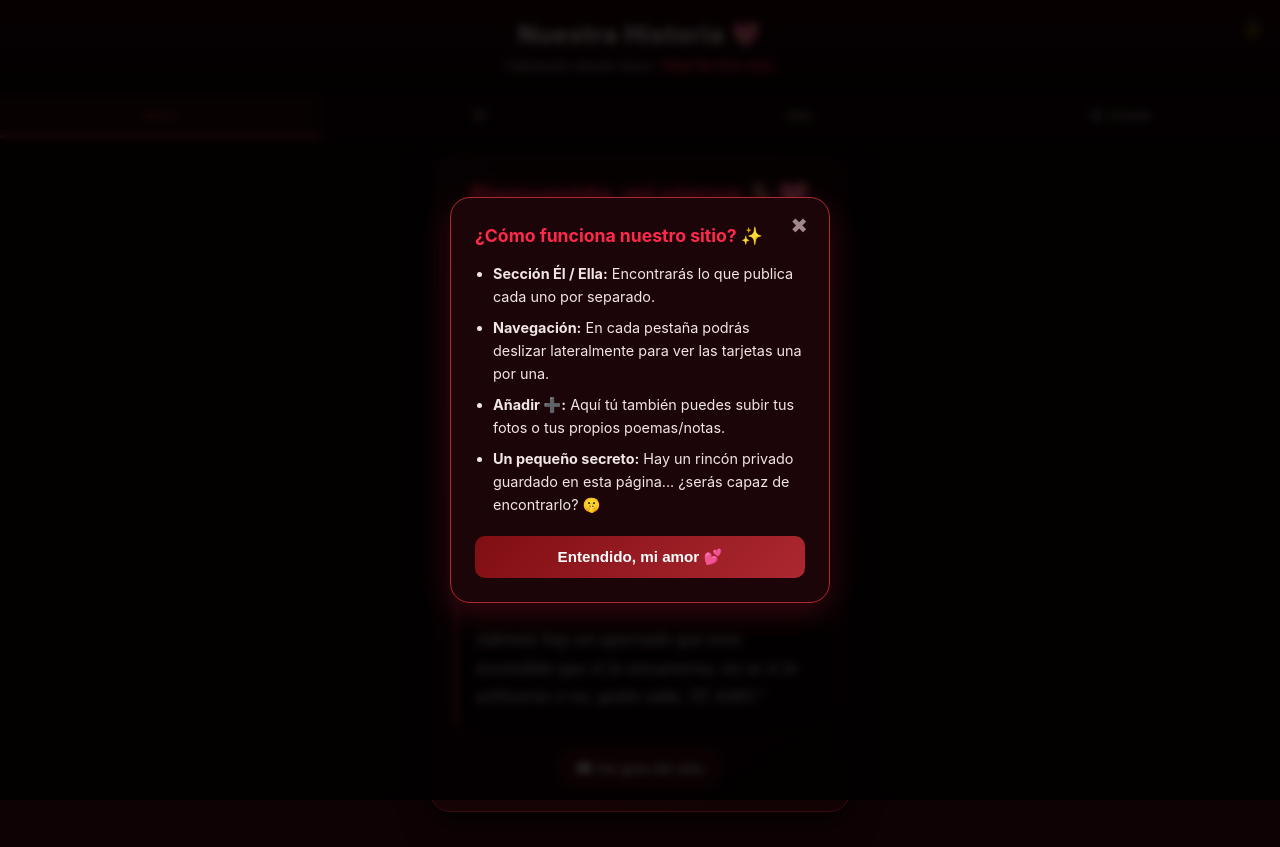
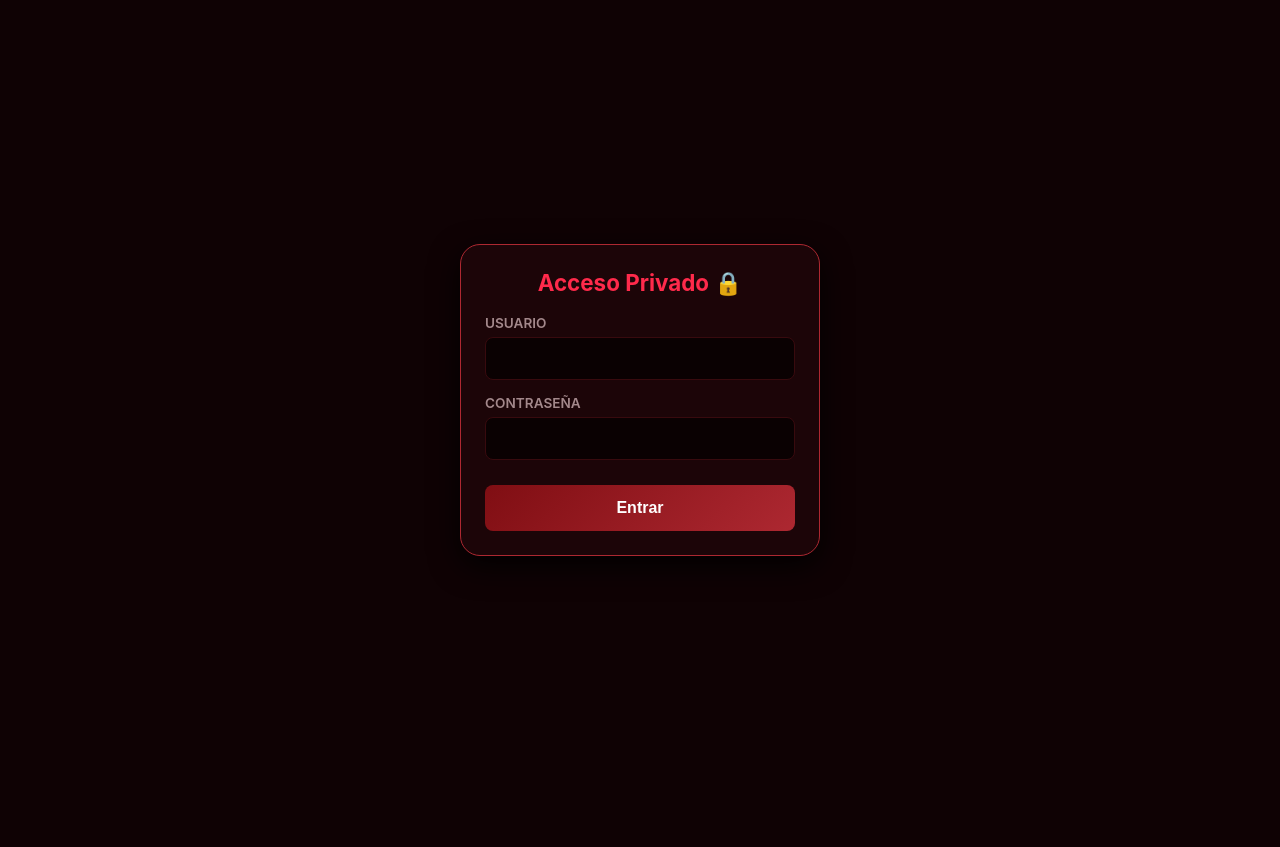
Before and after one commit to casasmarfil12/miciervamala.github.io, a plain HTML site: page index.html in a window 1280 px wide. After the commit the page ends 800 px from the top, so only its background shows below. Drawn offline with Linux system fonts and the light colour scheme.

Commit message:
Add files via upload

```diff
--- a/index.html
+++ b/index.html
@@ -30,6 +30,54 @@
       min-height: 100vh;
       display: flex;
       flex-direction: column;
+    }
+
+    /* PANTALLA DE LOGIN */
+    .login-overlay {
+      position: fixed;
+      top: 0;
+      left: 0;
+      width: 100%;
+      height: 100%;
+      background: var(--bg-color);
+      display: flex;
+      justify-content: center;
+      align-items: center;
+      z-index: 2000;
+      padding: 20px;
+    }
+
+    .login-card {
+      background: var(--card-bg);
+      border: 1px solid var(--accent);
+      border-radius: 20px;
+      padding: 24px;
+      max-width: 360px;
+      width: 100%;
+      box-shadow: 0 10px 30px rgba(0, 0, 0, 0.9);
+      text-align: center;
+    }
+
+    .login-card h2 {
+      margin-top: 0;
+      color: var(--spicy-accent);
+      font-size: 1.4rem;
+    }
+
+    .error-message {
+      color: var(--spicy-accent);
+      font-size: 0.85rem;
+      margin-top: 10px;
+      display: none;
+      font-weight: bold;
+    }
+
+    /* CONTENIDO PRINCIPAL (OCULTO POR DEFECTO) */
+    .app-content {
+      display: none;
+      flex-direction: column;
+      min-height: 100vh;
+      width: 100%;
     }
 
     /* HEADER Y CONTADOR */
@@ -360,6 +408,7 @@
     }
 
     input[type="text"],
+    input[type="password"],
     textarea,
     select,
     input[type="file"] {
@@ -400,6 +449,27 @@
 </head>
 <body>
 
+  <!-- PANTALLA DE AUTENTICACIÓN -->
+  <div class="login-overlay" id="loginOverlay">
+    <div class="login-card">
+      <h2>Acceso Privado 🔒</h2>
+      <form id="loginForm">
+        <div class="form-group" style="text-align: left;">
+          <label for="username">Usuario</label>
+          <input type="text" id="username" required autocomplete="off" />
+        </div>
+        <div class="form-group" style="text-align: left;">
+          <label for="password">Contraseña</label>
+          <input type="password" id="password" required />
+        </div>
+        <button type="submit" class="submit-btn">Entrar</button>
+        <div class="error-message" id="errorMessage">Acceso denegado</div>
+      </form>
+    </div>
+  </div>
+
+  <!-- CONTENIDO DE LA WEB -->
+  <div class="app-content" id="appContent">
     <header>
       <h1>Nuestra Historia 💖</h1>
       <span class="secret-trigger" id="secretTrigger" title="Zona secreta">🔒</span>
@@ -434,7 +504,7 @@
       </section>
 
       <!-- VENTANA MODAL DE GUÍA INTERACTIVA -->
-    <div class="modal-overlay" id="guideModal">
+      <div class="modal-overlay hidden" id="guideModal">
         <div class="modal-card">
           <button class="modal-close-icon" onclick="toggleModal(false)">✖</button>
           <div class="guide-box-modal">
@@ -498,8 +568,26 @@
         </div>
       </section>
     </main>
+  </div>
 
   <script>
+    // --- CONTROL DE INICIO DE SESIÓN ---
+    document.getElementById('loginForm').addEventListener('submit', function(e) {
+      e.preventDefault();
+
+      const userInput = document.getElementById('username').value.trim();
+      const passInput = document.getElementById('password').value.trim();
+      const errorMsg = document.getElementById('errorMessage');
+
+      if (userInput === 'micierva12/04' && passInput === 'MiCierva05/04!') {
+        document.getElementById('loginOverlay').style.display = 'none';
+        document.getElementById('appContent').style.display = 'flex';
+        renderGallery();
+      } else {
+        errorMsg.style.display = 'block';
+      }
+    });
+
     // --- 1. MODAL INTERACTIVO DE GUÍA ---
     function toggleModal(show) {
       const modal = document.getElementById('guideModal');
@@ -638,8 +726,6 @@
         saveAndRefresh(null);
       }
     });
-
-    renderGallery();
   </script>
 </body>
 </html>
```
Lines whose indentation alone changed are shown as unchanged.
